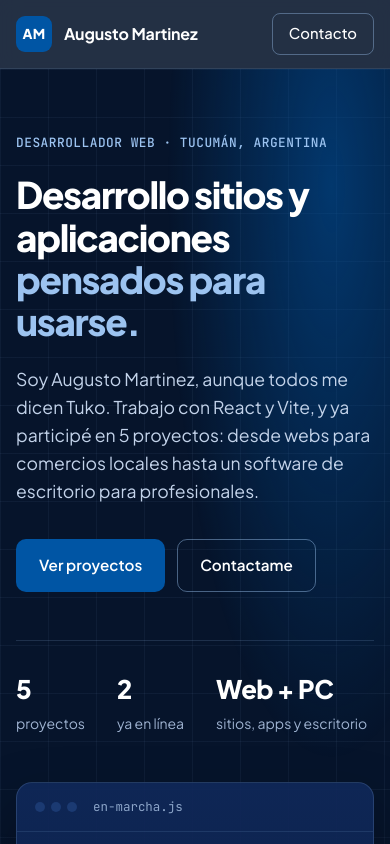
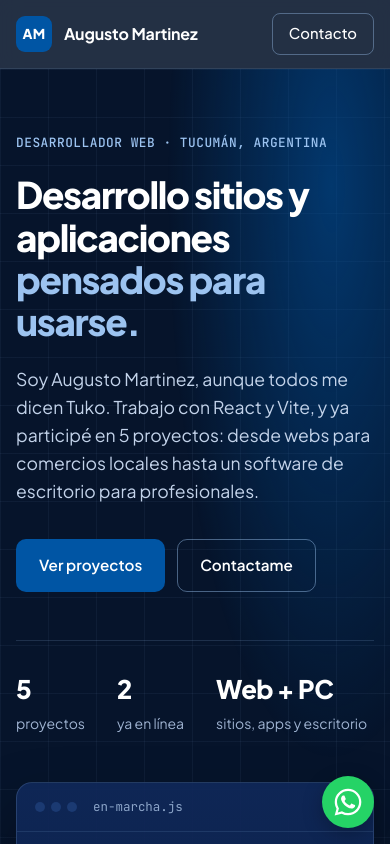
Before and after one commit to AugustoMartinez01/Portfolio, a React (Vite) app in the folder portafolio/: page / in a window 390 px wide. Shown: the top 844 px of the page. Built offline with nearby package versions, Linux system fonts and the light colour scheme.

Commit message:
Botón de WhatsApp

```diff
--- a/portafolio/src/App.jsx
+++ b/portafolio/src/App.jsx
@@ -4,6 +4,7 @@ import Proyectos from './components/Proyectos.jsx'
 import SobreMi from './components/SobreMi.jsx'
 import Contacto from './components/Contacto.jsx'
 import Footer from './components/Footer.jsx'
+import BotonWhatsApp from './components/WhatsApp.jsx'
 
 export default function App() {
   return (
@@ -16,6 +17,7 @@ export default function App() {
         <Contacto />
       </main>
       <Footer />
+      <BotonWhatsApp />
     </>
   )
 }
--- a/portafolio/src/components/Contacto.jsx
+++ b/portafolio/src/components/Contacto.jsx
@@ -1,4 +1,5 @@
 import { perfil } from '../data/perfil.js'
+import { linkWhatsApp, IconoWhatsApp } from './WhatsApp.jsx'
 
 // Abre Gmail en una pestaña nueva con un mail nuevo dirigido a vos
 // y el asunto ya escrito.
@@ -28,6 +29,17 @@ export default function Contacto() {
           >
             {perfil.email}
           </a>
+          {perfil.whatsapp && (
+            <a
+              href={linkWhatsApp()}
+              target="_blank"
+              rel="noreferrer"
+              className="boton boton--whatsapp"
+            >
+              <IconoWhatsApp tamano={20} />
+              Escribime por WhatsApp
+            </a>
+          )}
           <div className="contacto__redes">
             {perfil.github && (
               <a href={perfil.github} target="_blank" rel="noreferrer">
--- /dev/null
+++ b/portafolio/src/components/WhatsApp.jsx
@@ -0,0 +1,31 @@
+import { perfil } from '../data/perfil.js'
+
+// Arma el link de WhatsApp con un mensaje ya escrito
+export function linkWhatsApp() {
+  const mensaje = encodeURIComponent('Hola Augusto, vi tu portafolio y quería consultarte por un proyecto.')
+  return `https://wa.me/${perfil.whatsapp}?text=${mensaje}`
+}
+
+export function IconoWhatsApp({ tamano = 24 }) {
+  return (
+    <svg width={tamano} height={tamano} viewBox="0 0 24 24" fill="currentColor" aria-hidden="true">
+      <path d="M17.47 14.38c-.3-.15-1.75-.86-2.02-.96-.27-.1-.47-.15-.67.15-.2.3-.77.96-.94 1.16-.17.2-.35.22-.64.07-.3-.15-1.25-.46-2.38-1.47-.88-.79-1.47-1.76-1.65-2.06-.17-.3-.02-.46.13-.6.13-.14.3-.35.45-.52.15-.17.2-.3.3-.5.1-.2.05-.37-.02-.52-.08-.15-.67-1.61-.92-2.2-.24-.58-.49-.5-.67-.51h-.57c-.2 0-.52.07-.79.37-.27.3-1.04 1.02-1.04 2.48s1.06 2.88 1.21 3.08c.15.2 2.1 3.2 5.08 4.48.71.31 1.26.49 1.69.63.71.23 1.36.2 1.87.12.57-.08 1.75-.72 2-1.41.25-.69.25-1.29.17-1.41-.07-.13-.27-.2-.57-.35zM12.04 21.5h-.01a9.45 9.45 0 0 1-4.82-1.32l-.35-.2-3.58.94.96-3.49-.23-.36a9.43 9.43 0 0 1-1.45-5.03c0-5.22 4.25-9.47 9.48-9.47a9.4 9.4 0 0 1 6.7 2.78 9.4 9.4 0 0 1 2.77 6.7c0 5.22-4.25 9.46-9.47 9.46zm8.06-17.53A11.33 11.33 0 0 0 12.04.63C5.76.63.65 5.74.65 12.02c0 2 .52 3.96 1.52 5.69L.55 23.6l6.04-1.58a11.36 11.36 0 0 0 5.44 1.39h.01c6.28 0 11.39-5.11 11.39-11.39 0-3.04-1.19-5.9-3.33-8.05z" />
+    </svg>
+  )
+}
+
+// Botón flotante, fijo abajo a la derecha
+export default function BotonWhatsApp() {
+  return (
+    <a
+      href={linkWhatsApp()}
+      target="_blank"
+      rel="noreferrer"
+      className="whatsapp-flotante"
+      aria-label="Escribime por WhatsApp"
+      title="Escribime por WhatsApp"
+    >
+      <IconoWhatsApp tamano={28} />
+    </a>
+  )
+}
--- a/portafolio/src/data/perfil.js
+++ b/portafolio/src/data/perfil.js
@@ -5,6 +5,8 @@ export const perfil = {
   rol: 'Desarrollador web',
   ubicacion: 'Tucumán, Argentina',
   email: 'tukodesdev@gmail.com',
+  // WhatsApp en formato internacional, sin + ni espacios (54 9 + característica + número)
+  whatsapp: '5493815801228',
   github: 'https://github.com/AugustoMartinez01',
   linkedin: 'https://www.linkedin.com/in/augusto-martinez-b0a5373a6', // dejalo vacío si no tenés LinkedIn y no se muestra
 }
--- a/portafolio/src/index.css
+++ b/portafolio/src/index.css
@@ -817,6 +817,55 @@ a.panel__fila:hover {
   color: #fff;
 }
 
+/* ========== WhatsApp ========== */
+.boton--whatsapp {
+  background: #25d366;
+  color: #fff;
+}
+
+.boton--whatsapp:hover {
+  background: #1ebe5b;
+}
+
+.whatsapp-flotante {
+  position: fixed;
+  right: 22px;
+  bottom: 22px;
+  z-index: 20;
+  display: grid;
+  place-items: center;
+  width: 56px;
+  height: 56px;
+  border-radius: 50%;
+  background: #25d366;
+  color: #fff;
+  box-shadow: 0 6px 20px rgba(0, 0, 0, 0.25);
+  transition: transform 0.2s, background 0.2s;
+}
+
+.whatsapp-flotante:hover {
+  transform: scale(1.07);
+  background: #1ebe5b;
+}
+
+.contacto__acciones {
+  align-items: stretch;
+}
+
+@media (max-width: 640px) {
+  .whatsapp-flotante {
+    right: 16px;
+    bottom: 16px;
+    width: 52px;
+    height: 52px;
+  }
+
+  /* Deja lugar para que el botón flotante no tape el pie */
+  .footer__fila {
+    padding-right: 72px;
+  }
+}
+
 /* ========== Footer ========== */
 .footer {
   background: var(--marino-950);
```
